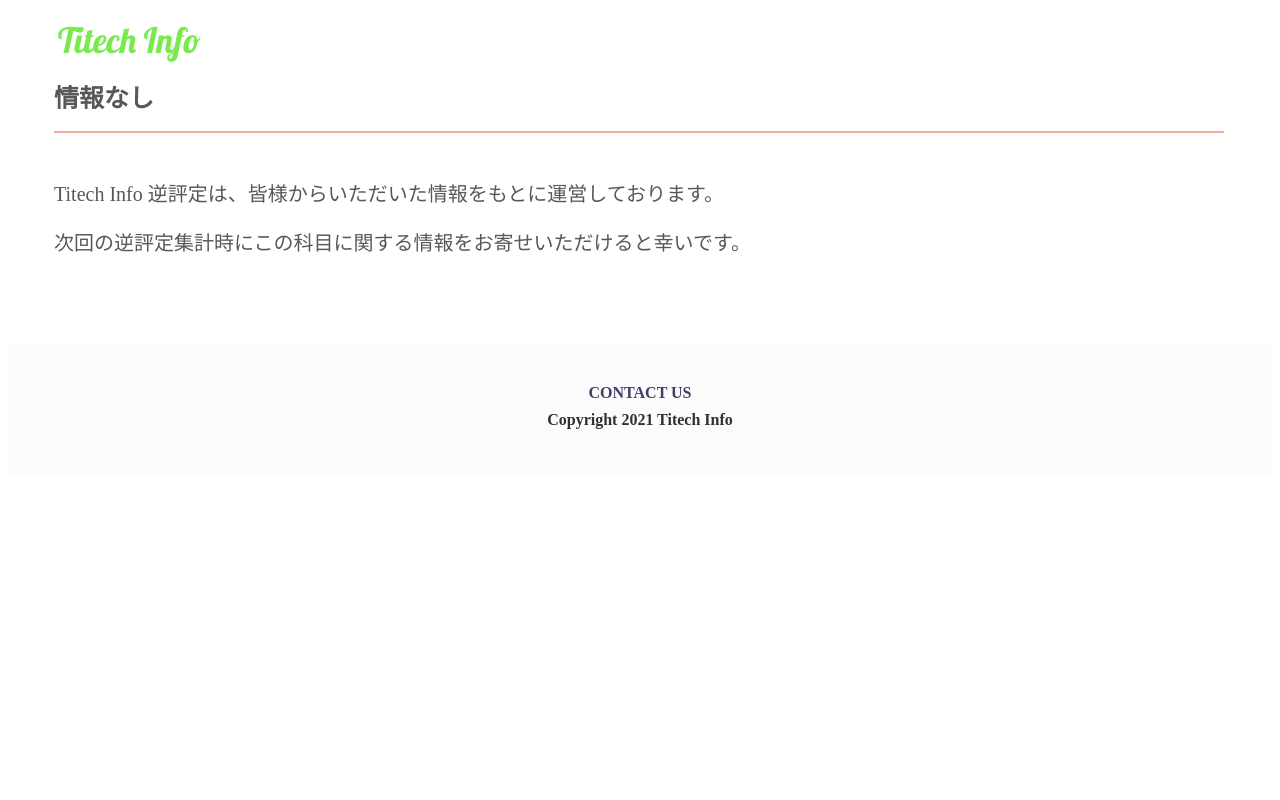
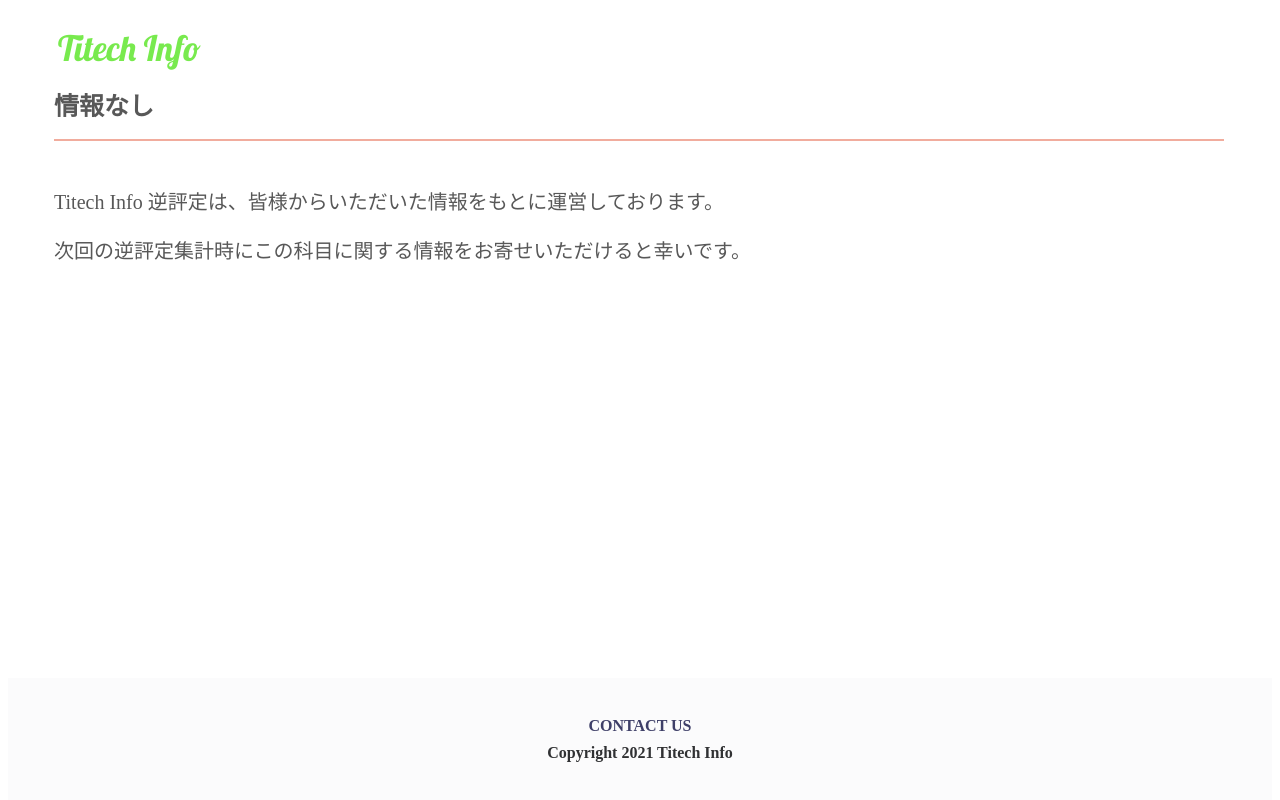
Before and after one commit to okoge-kaz/course-review, a Next.js app: page /course/1 in a window 1280 px wide. Shown: the top 800 px of the page. Built offline with nearby package versions, Linux system fonts and the light colour scheme; no server answers.

Commit message:
edit footer css

```diff
--- a/components/Layout.tsx
+++ b/components/Layout.tsx
@@ -14,7 +14,7 @@ const Layout: FC<LayoutProps> = props => {
         <Header />
       </header>
       <main>{children}</main>
-      <footer className="footer mt-auto">
+      <footer className="mt-auto">
         <Footer />
       </footer>
     </div>
--- a/styles/app.scss
+++ b/styles/app.scss
@@ -23,3 +23,19 @@
     width: 1170px;
   }
 }
+
+.mt-auto {
+  margin-top: auto;
+}
+
+.d-flex {
+  display: flex;
+}
+
+.flex-column {
+  flex-direction: column;
+}
+
+.vh-100 {
+  min-height: 100vh;
+}
```
